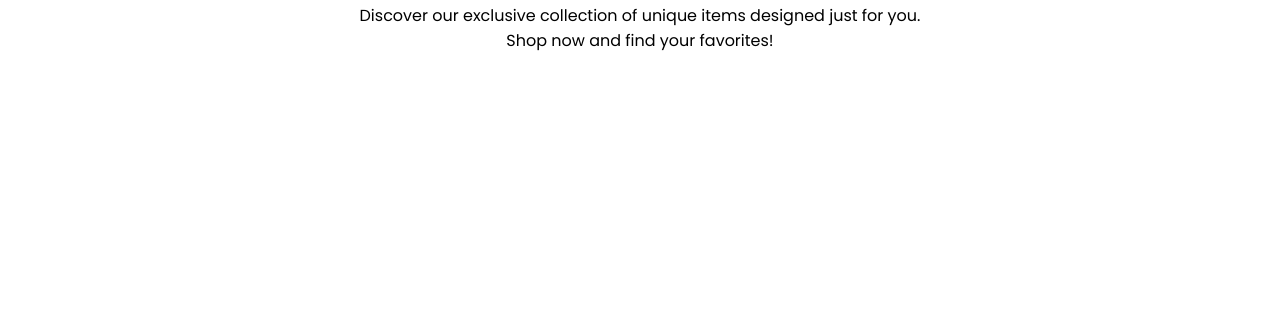
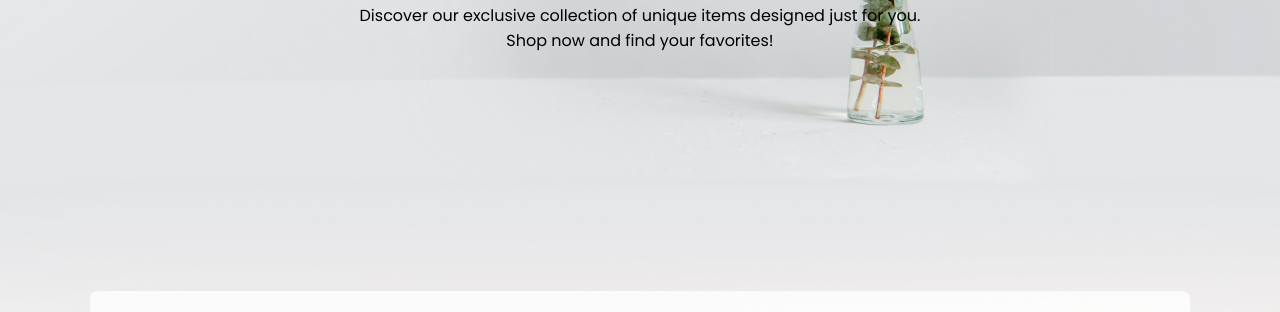
Before and after one commit to codebybrooke/sampleWebsite_Elegant, a plain HTML site: page index.html in a window 1280 px wide. Shown: the part 347-659 px from the top of the page. Drawn offline with Linux system fonts and the light colour scheme.

Commit message:
Change title and update background image path

```diff
--- a/index.html
+++ b/index.html
@@ -3,7 +3,7 @@
 <head>
     <meta charset="UTF-8" />
     <meta name="viewport" content="width=device-width, initial-scale=1.0" />
-    <title>Avery Skinner Tattoo</title>
+    <title>Sample Website</title>
 
     <link href="https://fonts.googleapis.com/css2?family=Poppins:wght@300;400;600&display=swap" rel="stylesheet">
 
@@ -20,7 +20,7 @@
             background-color: #fff;
             color: #000;
             height: 100vh;
-            background: url("images/IMG_2.jpeg") center 35%/cover no-repeat;
+            background: url("IMG_2.jpeg") center 35%/cover no-repeat;
             position: relative;
             font-family: 'Poppins', sans-serif;
         }
```
